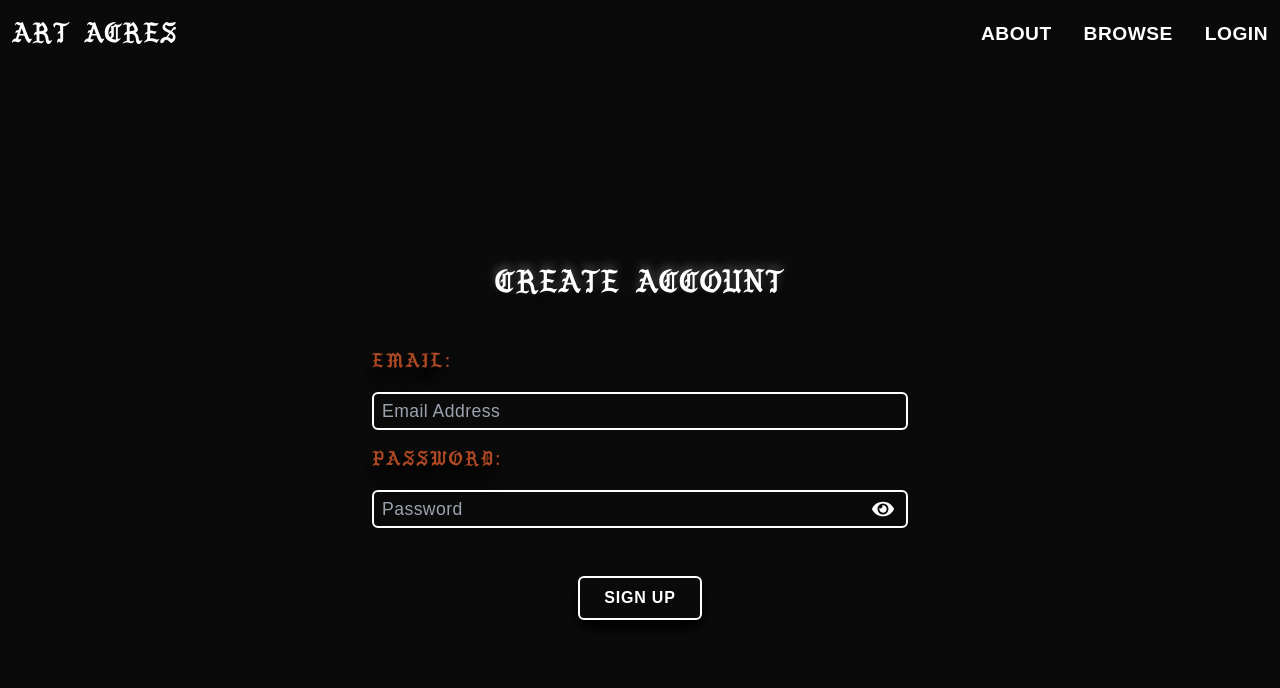
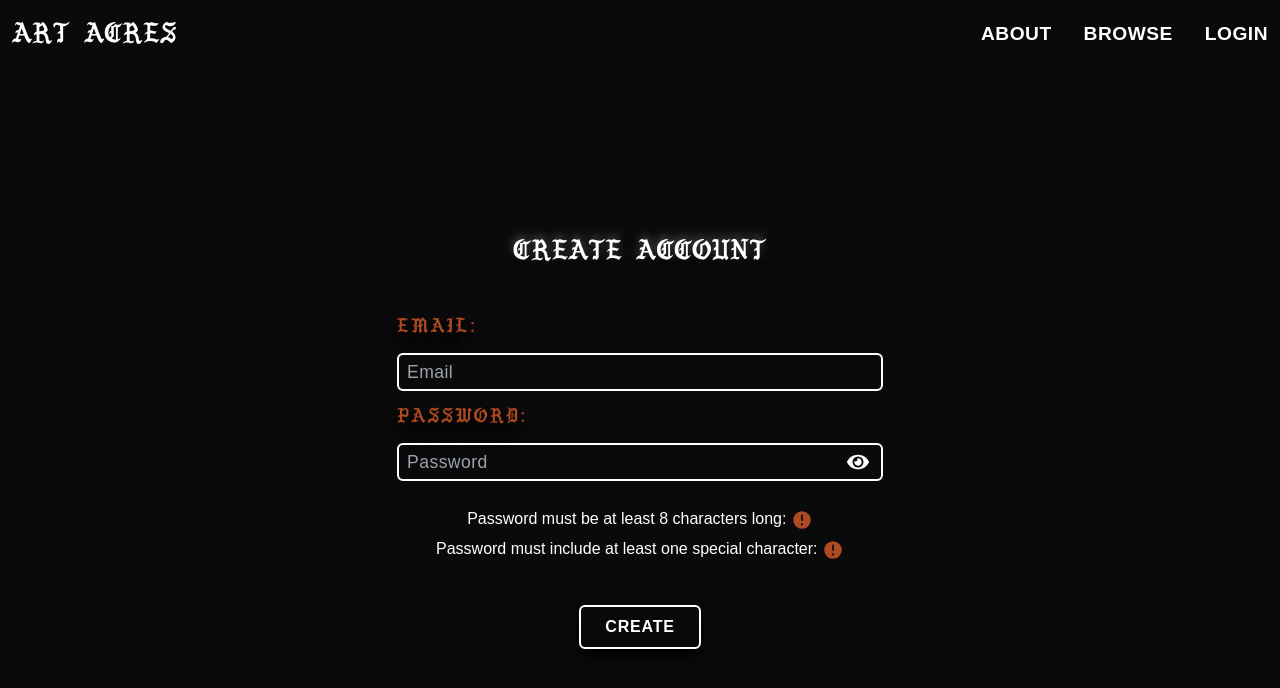
Before and after one commit to Airobinson0025/TheArtAcres, a Next.js app: page /signup in a window 1280 px wide. Shown: the top 688 px of the page. Built offline with nearby package versions, Linux system fonts and the light colour scheme; a web font is replaced by a local one.

Commit message:
bugfix: added password complexity

```diff
--- a/app/api/user/route.js
+++ b/app/api/user/route.js
@@ -1,36 +1,44 @@
 import prisma from '@/lib/db';
-import { compare, hash } from 'bcrypt';
+import { hash } from 'bcrypt';
 import { NextResponse } from 'next/server';
 
-export async function POST( req ) {
+const validatePassword = (password) => {
+    const minLength = 8;
+    const specialCharRegex = /[!@#$%^&*(),.?":{}|<>]/;
+
+    return password.length >= minLength && specialCharRegex.test(password);
+};
+
+export async function POST(req) {
     try {
-        const body =await req.json()
-        const { email, password } = body
+        const body = await req.json();
+        const { email, password } = body;
 
-        //! checks for existing email
+        if (!validatePassword(password)) {
+            return NextResponse.json({ message: "Password must be at least 8 characters long and include at least one special character" }).status(400);
+        }
+
         const existingUserByEmail = await prisma.user.findUnique({
             where: { email: email }
         });
-        if( existingUserByEmail ) {
-            return NextResponse.json({ user: null, message: "User with this email already exists"}, { status: 409})
+        if (existingUserByEmail) {
+            return NextResponse.json({ user: null, message: "User with this email already exists" }).status(409);
         }
 
-
-        //! creates new user
-        const hashedPassword= await hash(password, 10)
+        const hashedPassword = await hash(password, 10);
 
         const newUser = await prisma.user.create({
             data: {
                 email,
                 password: hashedPassword
             }
-        })
+        });
 
-        const { password: newUserPassword, ...rest } = newUser
+        const { password: newUserPassword, ...rest } = newUser;
 
-        return NextResponse.json({ user: rest , message: "User Created Successfully"})
+        return NextResponse.json({ user: rest, message: "User Created Successfully" });
     } catch (error) {
-        return NextResponse.json({error: error.message ||"An unexpected error occurred"}, {status: 500})
+        return NextResponse.json({ error: error.message || "An unexpected error occurred" }).status(500);
     }
 }
 
--- a/app/components/Navbar.js
+++ b/app/components/Navbar.js
@@ -25,7 +25,7 @@ const Navbar = () => {
 
         <div className='md:hidden'>
             <i>
-                <GiHamburgerMenu className='text-4xl hover:cursor-pointer' />
+                <GiHamburgerMenu size={32} className='hover:cursor-pointer' />
             </i>
         </div>
 
--- a/app/signup/page.js
+++ b/app/signup/page.js
@@ -1,64 +1,77 @@
 'use client';
 import React, { useState } from 'react';
 import { FaEye, FaEyeSlash } from 'react-icons/fa';
+import { HiCheckCircle, HiMiniExclamationCircle } from 'react-icons/hi2'
 
 const SignUp = () => {
     const [togglePassword, setTogglePassword] = useState(false);
     const [email, setEmail] = useState('');
     const [password, setPassword] = useState('');
+    const [passwordValidation, setPasswordValidation] = useState({
+        minLength: false,
+        specialChar: false
+    });
 
     const handleTogglePassword = () => {
         setTogglePassword(!togglePassword);
     };
 
+    const updatePassword = (newPassword) => {
+        setPassword(newPassword);
+        setPasswordValidation({
+            minLength: newPassword.length >= 8,
+            specialChar: /[!@#$%^&*(),.?":{}|<>]/.test(newPassword)
+        });
+    };
+
     const handleSubmit = async (e) => {
         e.preventDefault();
 
+        if (!passwordValidation.minLength || !passwordValidation.specialChar) {
+            alert('Password must meet all requirements.');
+            return;
+        }
+
+
         try {
-            await fetch('api/user', {
+            fetch('api/user', {
                 method: 'POST',
                 headers: { 'Content-Type': 'application/json' },
                 body: JSON.stringify({ email, password })
             });
+
         } catch (error) {
             console.error(error);
         }
-
-        setEmail('');
-        setPassword('');
     };
 
     return (
         <div className='bg-neutral-950 h-screen flex flex-col items-center justify-center'>
             <div>
-                <h1 className='font-nemek text-[2rem] md:text-[2rem] text-white mb-10 md:mt-20 signup-header'>
+                <h1 className='font-nemek text-[2rem] md:text-[1.75rem] text-white mb-10 md:mt-20 signup-header'>
                     Create Account
                 </h1>
             </div>
-            <section className='w-full sm:max-w-[600px] px-8'>
-                <form onSubmit={handleSubmit} className='flex flex-col space-y-4 font-rethink text-white'>
-                    <label className='text-[#AF4923] text-xl md:text-xl font-nemek tracking-widest signup-label'>
-                        Email:
-                    </label>
+            <section className='w-full sm:max-w-[550px] px-8'>
+                <form onSubmit={handleSubmit} className='flex flex-col space-y-3 font-rethink text-white'>
+                    <label className='text-[#AF4923] text-xl md:text-xl font-nemek tracking-widest signup-label'>Email:</label>
                     <input
                         className='bg-neutral-950 outline-none border-2 border-white py-1 pl-2 text-md md:text-[1.1rem] tracking-wide rounded-md'
                         type='email'
-                        placeholder='Email Address'
+                        placeholder='Email'
                         value={email}
                         onChange={(e) => setEmail(e.target.value)}
                         required
                     />
 
-                    <label className='text-[#AF4923] text-xl md:text-xl font-nemek tracking-widest signup-label'>
-                        Password:
-                    </label>
+                    <label className='text-[#AF4923] text-xl md:text-xl font-nemek tracking-widest signup-label'>Password:</label>
                     <div className='flex justify-between items-center border-2 border-white py-1 pl-2 rounded-md'>
                         <input
                             className='bg-neutral-950 outline-none text-md md:text-[1.1rem] tracking-wide'
                             type={togglePassword ? 'text' : 'password'}
                             placeholder='Password'
                             value={password}
-                            onChange={(e) => setPassword(e.target.value)}
+                            onChange={(e) => updatePassword(e.target.value)}
                             required
                         />
                         <i onClick={handleTogglePassword} className='cursor-pointer'>
@@ -66,11 +79,17 @@ const SignUp = () => {
                         </i>
                     </div>
 
+                    <div className='text-sm md:text-[1rem] text-left md:text-center space-y-2 pt-4'>
+                        <p>Password must be at least 8 characters long: {passwordValidation.minLength ? <HiCheckCircle size={22} className='inline ' color='#228B22'/> : <HiMiniExclamationCircle size={22} className='inline' color='#AF4923'/>}</p>
+                        <p>Password must include at least one special character: {passwordValidation.specialChar ? <HiCheckCircle size={22} className='inline' color='#228B22'/> : <HiMiniExclamationCircle size={22} className='inline' color='#AF4923'/>}</p>
+                    </div>
+
                     <div className='text-center pt-8'>
                         <button type='submit' className='border-2 border-white py-2 px-6 rounded-md font-rethink font-semibold text-[1rem] text-white uppercase tracking-wider hover:bg-white hover:text-neutral-950 hover:scale-55 transition duration-200 shadow-lg shadow-black'>
-                            Sign Up
+                            Create
                         </button>
                     </div>
+
                 </form>
             </section>
         </div>
```
